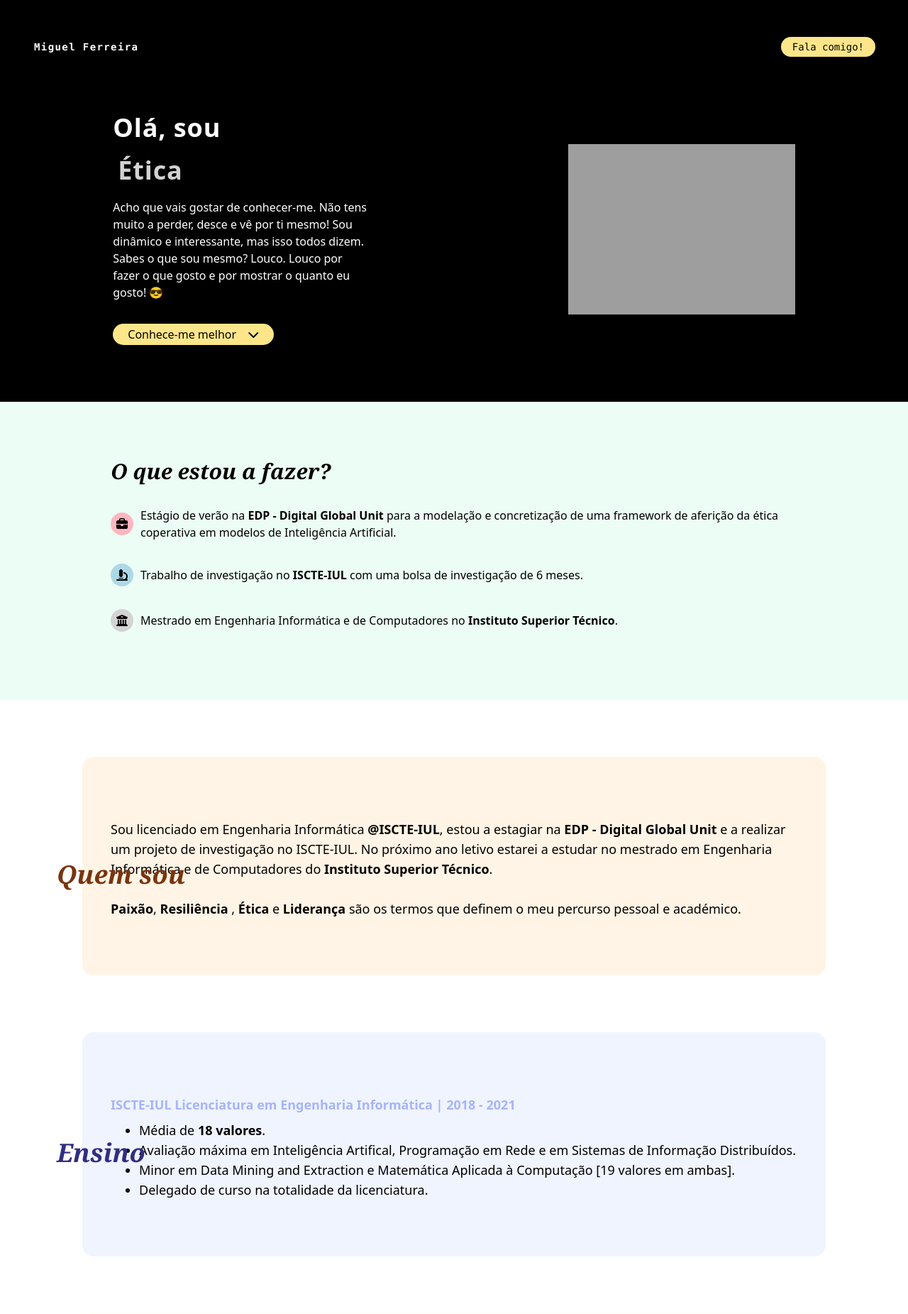
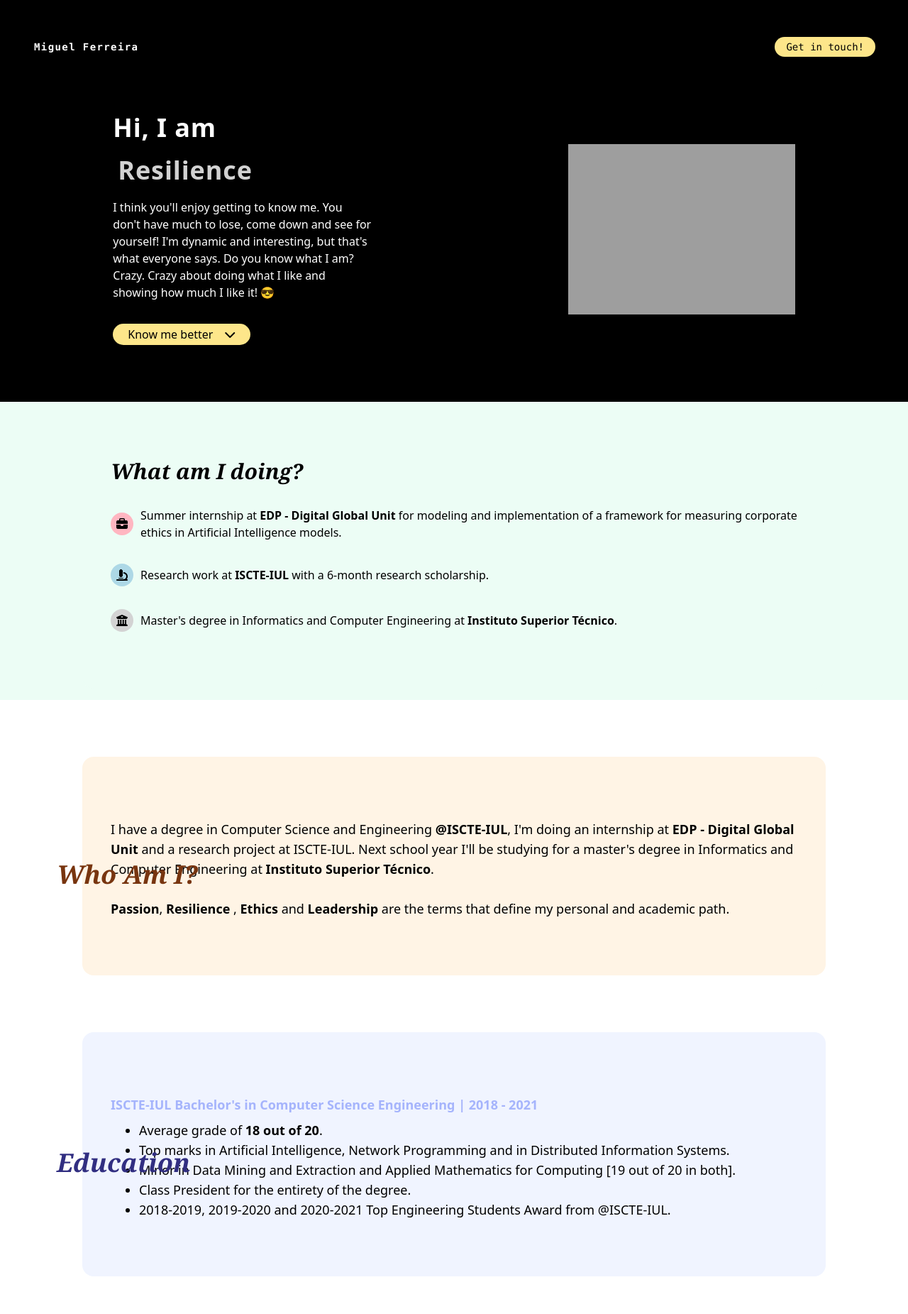
Before and after one commit to miguel-arrf/PersonalWebsite, a Django app: page / in a window 1280 px wide. Shown: the top 1851 px of the page at 71% size. Run offline with Django 3.2, Linux system fonts and the light colour scheme; style sheets or scripts are compiled from the project's sources; some libraries are stand-ins or nearby versions; grey boxes are pictures that could not be loaded.

Commit message:
Ready to deployment. Translated everything to english!

```diff
--- a/main/templates/main.html
+++ b/main/templates/main.html
@@ -146,7 +146,7 @@
             <div class="sm:mr-0 md:mr-3.5 gap-y-5 p-10 md:p-0 md:inline-flex md:flex-row md:ml-auto flex flex-col pb-4 md:pb-0">
 
                 <a class="contactButtonYellow px-4 py-1 mt-1 text-sm font-normal text-black font-mono bg-yellow-200 rounded-full  md:mt-0 md:ml-4 focus:text-gray-900 focus:bg-gray-200 focus:outline-none focus:shadow-outline"
-                   href="#contact">Fala comigo!</a>
+                   href="#contact">Get in touch!</a>
             </div>
         </div>
 
@@ -164,31 +164,28 @@
                 <div class="col-start-2 col-span-4  md:col-start-1 md:col-span-7 lg:col-start-2 lg:col-span-4">
                     <div class="lg:text-left">
                         <h1 class="text-3xl tracking-wide font-bold text-gray-900 sm:text-3xl lg:text-3xl xl:text-4xl">
-                            <span class="block text-white">Olá, sou {# o Miguel !#}
+                            <span class="block text-white">Hi, I am
 
 
                                 <h1 class="ml4 pb-10 pt-5">
-                                  <span class="letters letters-1">o Miguel Ferreira!</span>
-                                  <span class="letters letters-2">Paixão</span>
-                                  <span class="letters letters-3">Ética</span>
-                                    <span class="letters letters-4">Resiliência</span>
-                                  <span class="letters letters-5">Liderança</span>
+                                  <span class="letters letters-1">Passion</span>
+                                  <span class="letters letters-2">Ethics</span>
+                                    <span class="letters letters-3">Resilience</span>
+                                  <span class="letters letters-4">Leadership</span>
 
                                 </h1>
 
                             </span>
                         </h1>
                         <p class="mt-3 text-base font-thin text-white sm:mt-5 sm:text-lg sm:max-w-xl sm:mx-auto md:mt-5 md:text-base lg:mx-0">
-                            Acho que vais gostar de conhecer-me. Não tens muito a perder, desce e vê por ti mesmo! Sou
-                            dinâmico e interessante, mas isso todos dizem. Sabes o que sou mesmo? Louco. Louco por fazer
-                            o que gosto e por mostrar o quanto eu gosto! 😎
+                            I think you'll enjoy getting to know me. You don't have much to lose, come down and see for yourself! I'm dynamic and interesting, but that's what everyone says. Do you know what I am? Crazy. Crazy about doing what I like and showing how much I like it! 😎
                         </p>
 
                         <div class="mt-5 sm:mt-8 sm:flex sm:justify-start lg:justify-start">
                             <div>
                                 <a href="#first"
                                    class="contactButtonYellow w-full flex items-center justify-center rounded-full py-0.5 px-6 bg-yellow-200 border border-transparent text-base font-medium text-black md:text-base md:px-5">
-                                    Conhece-me melhor
+                                    Know me better
                                     <i class="pl-4 fas fa-chevron-down"></i>
                                 </a>
 
@@ -219,7 +216,7 @@
                 <div class=" bg-green-50 transition col-start-2 col-span-10 md:rounded-2xl px-10 py-20  rounded-none">
 
                     <p class="italic font-black font-serif text-3xl ">
-                        O que estou a fazer?
+                        What am I doing?
                     </p>
 
 
@@ -229,9 +226,7 @@
                                style="border-radius: 60px; padding: 0.5em; background-color: lightpink; margin-right: 10px"></i>
                         </div>
                         <div class="col-span-5">
-                            Estágio de verão na <span class="font-bold">EDP - Digital Global Unit</span> para a
-                            modelação e concretização de uma framework de aferição da ética coperativa em modelos de
-                            Inteligência Artificial.
+                            Summer internship at <span class="font-bold">EDP - Digital Global Unit</span> for modeling and implementation of a framework for measuring corporate ethics in Artificial Intelligence models.
                         </div>
                     </div>
 
@@ -241,8 +236,7 @@
                                style="border-radius: 60px; padding: 0.5em; background-color: lightblue; margin-right: 10px"></i>
                         </div>
                         <div class="col-span-5">
-                            Trabalho de investigação no <span class="font-bold">ISCTE-IUL</span> com uma bolsa de
-                            investigação de 6 meses.
+                            Research work at <span class="font-bold">ISCTE-IUL</span> with a 6-month research scholarship.
                         </div>
                     </div>
 
@@ -252,7 +246,7 @@
                                style="border-radius: 60px; padding: 0.5em; background-color: lightgray; margin-right: 10px"></i>
                         </div>
                         <div class="col-span-5">
-                            Mestrado em Engenharia Informática e de Computadores no <span class="font-bold">Instituto Superior Técnico</span>.
+                            Master's degree in Informatics and Computer Engineering at <span class="font-bold">Instituto Superior Técnico</span>.
                         </div>
                     </div>
 
@@ -269,34 +263,30 @@
             <div class="grid grid-cols-1 md:grid-cols-12 md:gap-8 lg:gap-10 xl:gap-28 items-center  ">
                 <!-- hero text -->
 
-                <p class="absolute col-start-2 col-span-10 ml-10 text-4xl font-bold mt-4 font-serif italic text-yellow-900 md:pt-2 sm:pt-10 pt-5 sm:ml-10 xl:ml-20 quemSouAnimation" style="z-index: 20; opacity: 0;">Quem sou</p>
+                <p class="absolute col-start-2 col-span-10 ml-10 text-4xl font-bold mt-4 font-serif italic text-yellow-900 md:pt-2 sm:pt-10 pt-5 sm:ml-10 xl:ml-20 quemSouAnimation" style="z-index: 20; opacity: 0;">Who Am I?</p>
 
                 <div class="firstBlock transition  col-start-2 col-span-10 md:rounded-2xl px-10 sm:py-28 md:py-20 py-20  sm:rounded-none firstBlockFadeIn"
                      style="background: #FFF4E5; opacity: 1; z-index: 0">
 
                     <p class="firstBlockText pt-2  text-base font-light text-black sm:text-lg mx-auto">
-                        Sou licenciado em Engenharia Informática <span class="font-bold">@ISCTE-IUL</span>, estou a
-                        estagiar na <span class="font-bold">EDP - Digital Global Unit</span> e a realizar um projeto de
-                        investigação no ISCTE-IUL.
-                        No próximo ano letivo estarei a estudar no mestrado em Engenharia Informática e de Computadores
-                        do <span class="font-bold">Instituto Superior Técnico</span>.
+                        I have a degree in Computer Science and Engineering <span class="font-bold">@ISCTE-IUL</span>, I'm doing an internship at <span class="font-bold">EDP - Digital Global Unit</span> and a research project at ISCTE-IUL. Next school year I'll be studying for a master's degree in Informatics and Computer Engineering at <span class="font-bold">Instituto Superior Técnico</span>.
 
                         </br>
                         </br>
 
-                        <span class="font-bold">Paixão</span>,
+                        <span class="font-bold">Passion</span>,
                         <span class="font-bold">
-                             Resiliência
+                             Resilience
                         </span>
                         ,
                         <span class="font-bold">
-                              Ética
+                              Ethics
                         </span>
-                        e
-                        <span class="font-bold"> Liderança
+                        and
+                        <span class="font-bold"> Leadership
                         </span>
 
-                        são os termos que definem o meu percurso pessoal e académico.
+                        are the terms that define my personal and academic path.
 
                     </p>
                 </div>
@@ -311,24 +301,23 @@
             <div class="grid grid-cols-1 md:grid-cols-12 md:gap-8 lg:gap-10 xl:gap-28 items-center  ">
                 <!-- hero text -->
 
-                <p class="absolute col-start-2 col-span-10 ml-10 text-4xl font-bold mt-4 font-serif italic text-indigo-900 md:pt-2 sm:pt-10 pt-5 sm:ml-10 xl:ml-20 ensinoAnimation" style="z-index: 20; opacity: 0;">Ensino</p>
+                <p class="absolute col-start-2 col-span-10 ml-10 text-4xl font-bold mt-4 font-serif italic text-indigo-900 md:pt-2 sm:pt-10 pt-5 sm:ml-10 xl:ml-20 ensinoAnimation" style="z-index: 20; opacity: 0;">Education</p>
 
                 <div class="secondBlock transition col-start-2 col-span-10 md:rounded-2xl px-10 sm:py-28 md:py-20 py-20  sm:rounded-none secondBlockFadeIn"
                      style="background: #F0F4FF; opacity: 1; z-index: 0">
 
                     <p class="secondBlockHeadline pt-2  text-base font-semibold text-indigo-300 sm:text-lg mx-auto">
                         ISCTE-IUL
-                        Licenciatura em Engenharia Informática | 2018 - 2021
+                        Bachelor's in Computer Science Engineering | 2018 - 2021
                     </p>
                     <ul class="secondBlockText pl-10 pt-2 list-disc text-base font-light text-black sm:text-lg mx-auto">
-                        <li>Média de <span class="font-bold">18 valores</span>.</li>
-                        <li>Avaliação máxima em Inteligência Artifical, Programação em Rede e em Sistemas de Informação
-                            Distribuídos.
+                        <li>Average grade of <span class="font-bold">18 out of 20</span>.</li>
+                        <li>Top marks in Artificial Intelligence, Network Programming and in Distributed Information Systems.
                         </li>
-                        <li>Minor em Data Mining and Extraction e Matemática
-                            Aplicada à Computação [19 valores em ambas].
+                        <li>Minor in Data Mining and Extraction and Applied Mathematics for Computing [19 out of 20 in both].
                         </li>
-                        <li>Delegado de curso na totalidade da licenciatura.</li>
+                        <li>Class President for the entirety of the degree.</li>
+                        <li>2018-2019, 2019-2020 and 2020-2021 Top Engineering Students Award from @ISCTE-IUL.</li>
                     </ul>
 
                 </div>
@@ -344,21 +333,21 @@
             <div class="grid grid-cols-1 md:grid-cols-12 md:gap-8 lg:gap-10 xl:gap-28 items-center  ">
                 <!-- hero text -->
 
-                <p class="absolute col-start-2 col-span-10 ml-10 text-4xl font-bold mt-4 font-serif italic text-green-900 md:pt-2 sm:pt-10 pt-5 sm:ml-10 xl:ml-20 outrasExperienciasAnimation" style="z-index: 20; opacity: 0;">Outras Experiências</p>
+                <p class="absolute col-start-2 col-span-10 ml-10 text-4xl font-bold mt-4 font-serif italic text-green-900 md:pt-2 sm:pt-10 pt-5 sm:ml-10 xl:ml-20 outrasExperienciasAnimation" style="z-index: 20; opacity: 0;">Other Experiences</p>
 
                 <div class="thirdBlock transition  col-span-10 md:rounded-2xl px-10 sm:py-28 md:py-20 py-20  sm:rounded-none sm:col-start-1 md:col-start-2"
                      style="background: #FBFFEB; opacity:1; z-index:0">
 
 
                     <p class="thirdBlockHeadline pt-2 text-base font-semibold text-green-400 sm:text-lg mx-auto">
-                        Ensino Secundário
+                        High School
                     </p>
 
                     <ul class="thirdBlockText pl-10 pt-2 list-disc text-base font-light text-black sm:text-lg mx-auto">
-                        <li>Responsável pelo programa Parlamento dos Jovens durante 2 anos.</li>
-                        <li>Membro eleito para a Comissão Executiva da Associação de Estudantes.</li>
-                        <li>Organizador de debates e palestras para alunos e docentes.</li>
-                        <li>Delegado de ano durante a totalidade ensino secundário.</li>
+                        <li>Responsible for the Youth Parliament program for 2 years.</li>
+                        <li>Elected member for the Executive Committee of the Students' Association.</li>
+                        <li>Organizer of debates and lectures for students and teachers.</li>
+                        <li>Class President during the entire high school.</li>
                     </ul>
 
 
@@ -385,9 +374,9 @@
 
                     <ul class="forthBlockText pl-10 pt-2 list-disc text-base font-light text-black sm:text-lg mx-auto">
                         <li>MySQL, Java, C, Python, Prolog, Scala, Swift e MongoDB.</li>
-                        <li>Elevada capacidade para aliar Design e Programação.</li>
-                        <li>Pensamento criativo, lógico e crítico com capacidade de moderar conflitos. Empático.</li>
-                        <li>Forte capacidade de liderança, comunicação e colaboração.</li>
+                        <li>High capacity to combine Design and Programming.</li>
+                        <li>Creative, logical and critical thinking with the ability to moderate conflict. Empathetic.</li>
+                        <li>Strong leadership, communication and collaboration skills.</li>
 
                     </ul>
 
@@ -415,10 +404,10 @@
 
                         <div class="col-span-6 sm:col-span-3 p-5 py-10">
                             <p class="fifthBlockHeadline_2 text-base font-bold text-green-900 sm:text-lg mx-auto">
-                                Certificações Técnicas
+                                Technical Certifications
                             </p>
                             <p class="fifthBlockSubHeadline_2 text-base font-light text-black sm:text-lg mx-auto">
-                                Temos que estar na vanguarda! 🤓
+                                It's better to be aware of the cutting-edge technologies! 🤓
                             </p>
 
                             <div class=" flex flex-row items-start gap-3 pt-5 flex-wrap">
@@ -440,16 +429,16 @@
                         <div class="col-span-6 sm:col-span-3 rounded-2xl p-5  py-10">
 
                             <p class="fifthBlockHeadline_1 text-base font-bold text-green-900 sm:text-lg mx-auto">
-                                Certificações Soft Skills
+                                Soft Skills Certifications
                             </p>
 
                             <div class=" flex flex-row items-start gap-3 pt-5 flex-wrap">
                                 <p class="fifthBlockCertificate_1_1 flex text-base font-light  text-black sm:text-lg  bg-green-100 rounded-lg px-2.5">
-                                    Apresentações Profissionais [ISCTE]
+                                    Professional Presentations [ISCTE]
                                 </p>
 
                                 <p class="fifthBlockCertificate_1_2 flex text-base font-light  text-black sm:text-lg  bg-green-100 rounded-lg px-2.5">
-                                    Técnicas de Comunicação [ISCTE]
+                                    Communication Techniques [ISCTE]
                                 </p>
 
                             </div>
@@ -479,10 +468,10 @@
 
                         <div class="col-span-6 lg:col-span-3 rounded-2xl pl-5  sm:pt-20 sm:pb-10 lg:py-20">
                             <p class="sixthBlock text-base font-bold text-pink-900 sm:text-lg mx-auto">
-                                Projeto de Programação Multiparadigma [19 valores]
+                                Multiparadigm Programming Project [19 out of 20]
                             </p>
                             <p class="sixthBlockSubHeadline text-base font-light text-black pt-5 sm:text-lg mx-auto">
-                                Aplicação para criar e gerir cadernos digitais num contexto académico.
+                                Application for creating and managing digital notebooks in an academic context.
                             </p>
 
                             <div class="flex flex-row items-start gap-3 pt-5 flex-wrap pb-5">
@@ -495,7 +484,7 @@
                                 </p>
 
                                 <p class="sixthBlockTag_3 text-base font-light  text-black sm:text-lg  bg-pink-200 rounded-lg px-2.5">
-                                    Programação Funcional
+                                    Functional Programming
                                 </p>
 
 
@@ -535,16 +524,15 @@
 
                         <div class="col-span-6 lg:col-span-3 rounded-2xl pl-5  sm:pt-20 sm:pb-10 lg:py-20">
                             <p class="seventhBlock text-base font-bold text-green-900 sm:text-lg mx-auto">
-                                Projeto de Processamento de Informação [20 valores]
+                                Information Processing Project [20 out of 20]
                             </p>
                             <p class="seventhBlockSubHeadline text-base font-light text-black pt-5 sm:text-lg mx-auto">
-                                Modelação de empresas e geração de cotações bolsistas com tratamento estatístico e
-                                probabilístico utilizando cadeias de Markov.
+                                Company modeling and stock generation with statistical and probabilistic treatment using Markov chains.
                             </p>
 
                             <div class="flex flex-row items-start gap-3 pt-5 flex-wrap pb-5">
                                 <p class="seventhBlockTag_1 text-base font-light  text-black sm:text-lg  bg-gray-300 rounded-lg px-2.5">
-                                    Estatística e Probabilidades
+                                    Statistics and Probabilities
                                 </p>
 
 
@@ -555,7 +543,7 @@
                                 <a href="https://drive.google.com/file/d/12_oDRbKgF52lHoJ9TbPL0kvov-eOHGOp/view?usp=sharing"
                                    target="_blank"
                                    class="seventhBlockTag_3 px-2.5 py-0.5 rounded-lg bg-gray-300 text-gray-600 hover:text-gray-900">
-                                    Relatório
+                                    Report
                                     <i class="fas fa-external-link-square-alt"></i>
                                 </a>
 
@@ -587,7 +575,7 @@
         <div class="text-center w-full mx-auto py-12 px-4 sm:px-6 lg:py-16 lg:px-8 z-20">
             <h2 class="text-3xl font-extrabold text-black dark:text-white sm:text-4xl">
             <span class="block speakWithMe">
-                Queres falar comigo? Ótimo!
+                Do you want to get in touch with me? Great!
             </span>
             </h2>
 
@@ -812,22 +800,6 @@
             delay: (el, i) => 100 + 30 * i
         })
             .add({
-                targets: '.ml4 .letters-5',
-                translateX: [40, 0],
-                translateZ: 0,
-                opacity: [0, 1],
-                easing: "easeOutExpo",
-                duration: 1200,
-                delay: (el, i) => 500 + 30 * i
-            }).add({
-            targets: '.ml4 .letters-5',
-            translateX: [0, -30],
-            opacity: [1, 0],
-            easing: "easeInExpo",
-            duration: 1100,
-            delay: (el, i) => 100 + 30 * i
-        })
-            .add({
                 targets: '.ml4',
                 opacity: 0
             });
--- a/personalWebsite/settings.py
+++ b/personalWebsite/settings.py
@@ -54,9 +54,9 @@ MIDDLEWARE = [
     'django.middleware.clickjacking.XFrameOptionsMiddleware',
 ]
 
-# SECURE_PROXY_SSL_HEADER = ('HTTP_X_FORWARDED_PROTO', 'https')
-# SECURE_SSL_REDIRECT = True
-SECURE_SSL_REDIRECT = False
+SECURE_PROXY_SSL_HEADER = ('HTTP_X_FORWARDED_PROTO', 'https')
+SECURE_SSL_REDIRECT = True
+# SECURE_SSL_REDIRECT = False
 
 ROOT_URLCONF = 'personalWebsite.urls'
 
```
